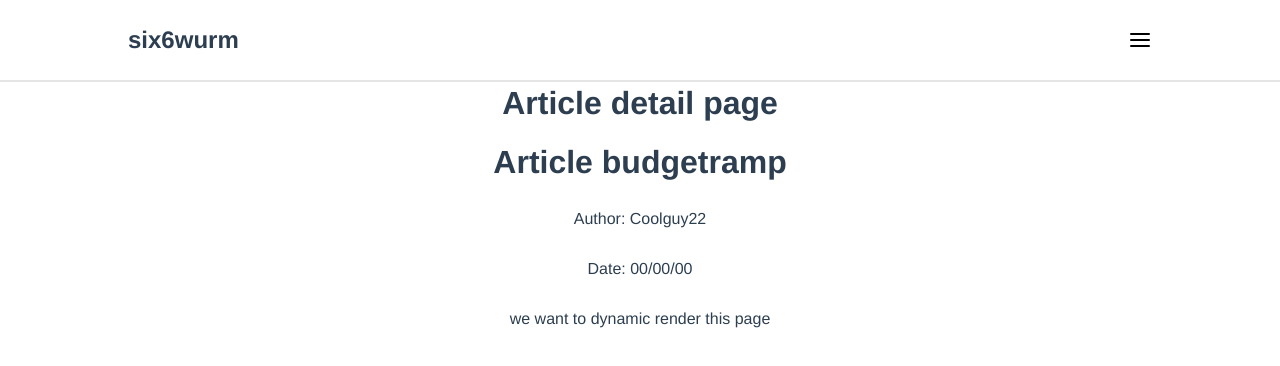
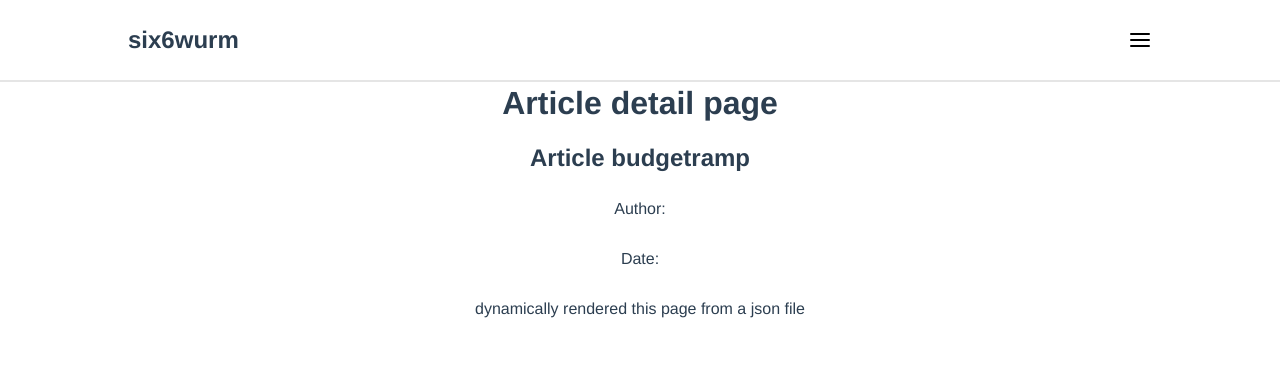
Before and after one commit to cwest9400/mtg101, a Vue app: page /article/budgetramp in a window 1280 px wide. Shown: the top 366 px of the page. Built offline with nearby package versions, Linux system fonts and the light colour scheme.

Commit message:
passing props to detail page, WIP

```diff
--- a/src/components/categoryPages/ArticleListPage.vue
+++ b/src/components/categoryPages/ArticleListPage.vue
@@ -7,11 +7,10 @@
     </p>
     <ul>
       <li v-for="article in articles" :key="article.id">
-        <router-link
-          :to="{ name: 'articleDetail', params: { id: article.id } }"
-        >
-          {{ article.title }}
-        </router-link>
+        <router-link :to="{ name: 'articleDetail', params: { id: article.id }, props: { article: article } }">
+  {{ article.title }}
+</router-link>
+
       </li>
     </ul>
   </div>
--- a/src/components/detailPages/ArticleDetailPage.vue
+++ b/src/components/detailPages/ArticleDetailPage.vue
@@ -1,20 +1,32 @@
 <template>
-    <h1>Article detail page</h1>
-    <h1>Article {{ $route.params.id }}</h1>
-    <div class="sub-title">
-        <p>Author: Coolguy22</p>
-        <p>Date: 00/00/00</p>
-    </div>
-    <p>we want to dynamic render this page</p>
+  <h1>Article detail page</h1>
+  <h1>{{ article.title }}</h1>
+  <h2>Article {{ $route.params.id }}</h2>
+  <div class="sub-title">
+    <p>Author: {{ article.author }}</p>
+    <p>Date: {{ article.date }}</p>
+  </div>
+  <div>
+    {{ article.content }}
+  </div>
+  <p>dynamically rendered this page from a json file</p>
 </template>
 <!-- zzzzzzzzzzzzzzzzzzzzzzzzzzzzzzzzzzzzzzzzzzzzzzzzzzzzzzzzzzzz -->
 
 <script>
+export default {
+  props: {
+    article: {
+      type: Object,
+      default: () => ({}),
+    },
+  },
+  mounted() {
+    console.log(this.article);
+  },
+};
 
 </script>
 
 <!-- zzzzzzzzzzzzzzzzzzzzzzzzzzzzzzzzzzzzzzzzzzzzzzzzzzzzzzzzzzzz -->
-<style scoped>
-
-
-</style>
+<style scoped></style>
```
